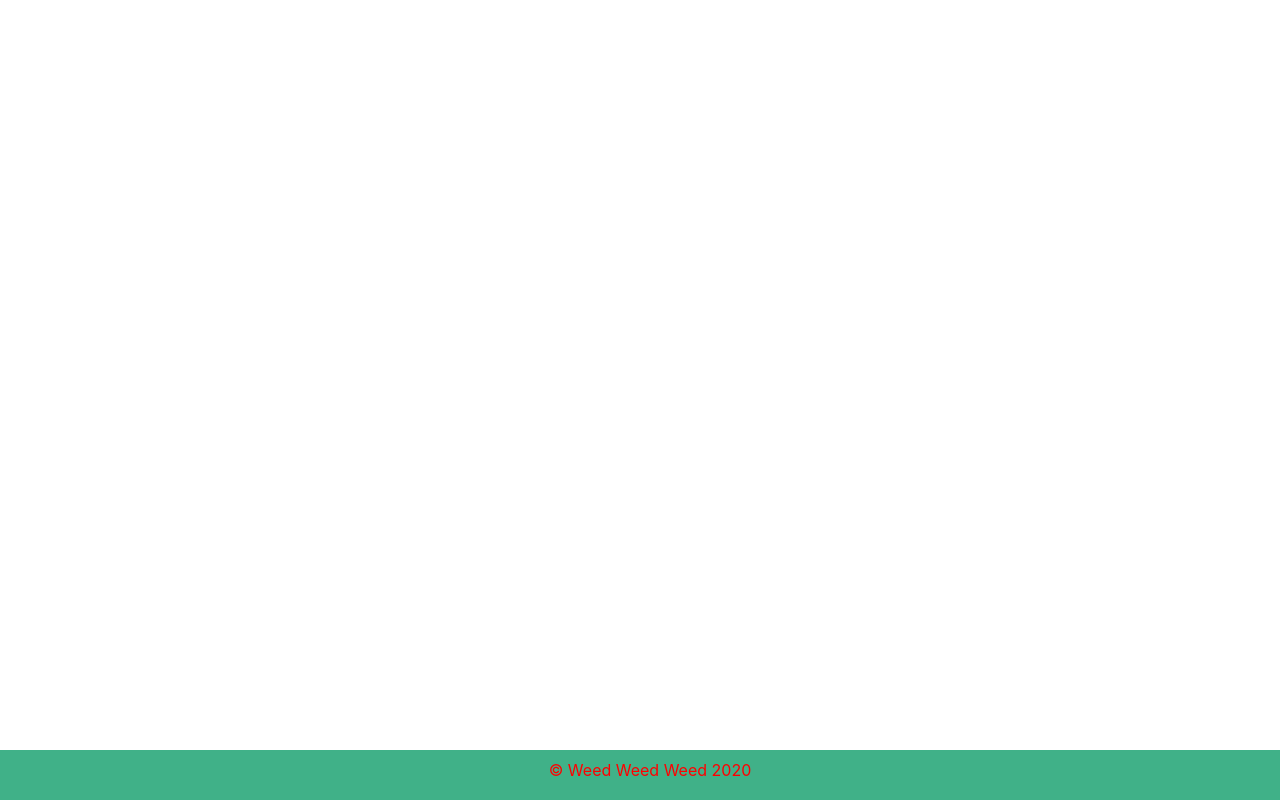
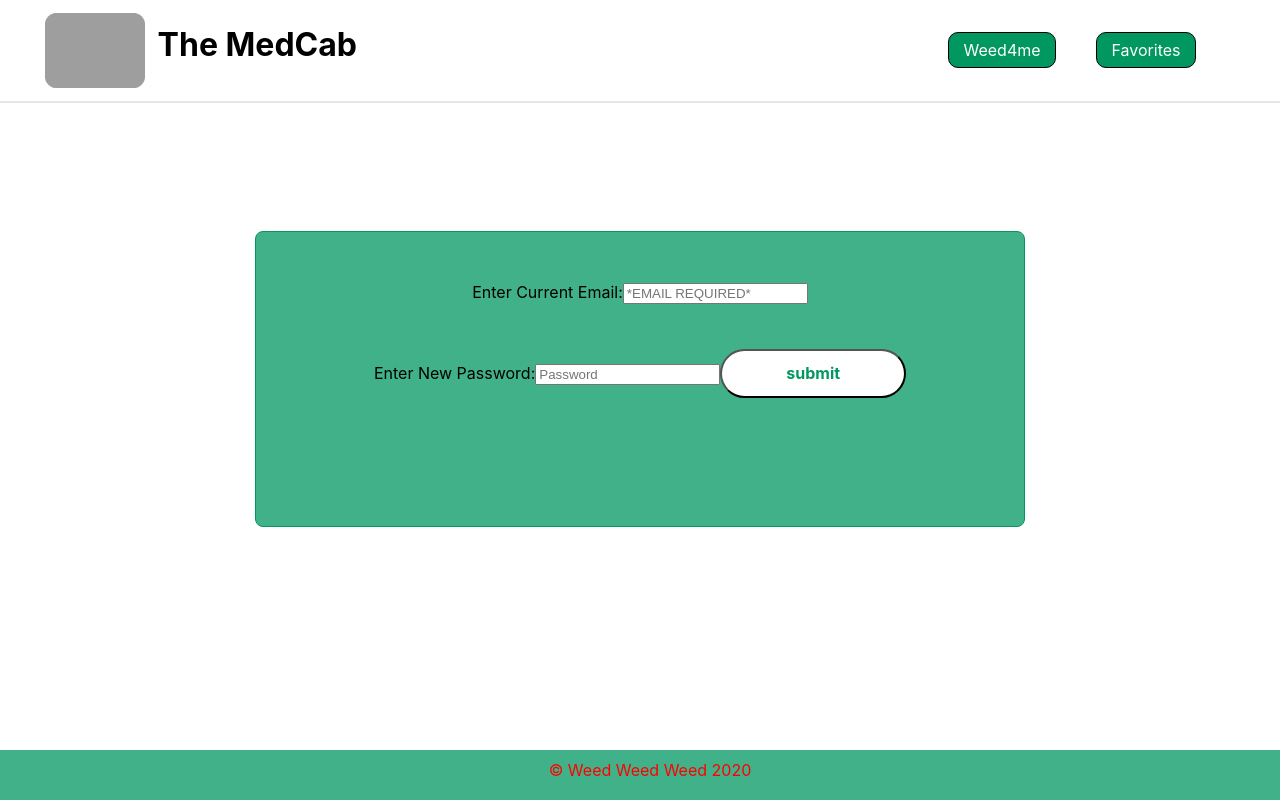
Before and after one commit to med-cab-bw-team/FE, a React (Create React App) app in the folder medcab-front-end/: page /update in a window 1280 px wide. Built offline with nearby package versions, Linux system fonts and the light colour scheme; sample sign-in values are in the browser's storage; grey boxes are pictures that could not be loaded.

Commit message:
updateform

```diff
--- a/medcab-front-end/src/App.js
+++ b/medcab-front-end/src/App.js
@@ -8,6 +8,8 @@ import SignUpForm from "./components/SignUpForm";
 import {Home} from './components/Home'
 import {Footer} from './components/Footer'
 import RecForm from './components/RecForm'
+import UpdateForm from './components/UpdateForm'
+
 
 const dummyComp = () => {
   console.log("stuff");
@@ -19,7 +21,7 @@ function App() {
     <div className="App">
       <Switch>
         {/* <h1> Giving you the 411 on your local 420 </h1> */}
-
+        <PrivateRoute exact path="/update" component={UpdateForm} />
         <PrivateRoute exact path="/" component={Home} />
         <Route exact path="/weed4me" component={RecForm} />
         <Route exact path="/signup" component={SignUpForm } />
--- /dev/null
+++ b/medcab-front-end/src/components/UpdateForm.js
@@ -0,0 +1,128 @@
+import React, {useState} from 'react';
+import {useHistory} from "react-router";
+import styled from "styled-components";
+import HeaderAuth from './HeaderAuth';
+import {connect} from 'react-redux';
+
+
+const RecStyled = styled.div `
+
+ display: flex;
+  border: 1px solid #009760;
+  border-radius: 8px;
+  flex-direction: column;
+  background: rgb(0, 151, 96, .75);
+  width: 50%;
+  padding: 5%;
+  padding-bottom: 10%;
+  padding-top: 1%;
+
+  margin: 0 auto;
+  padding-top: 20px;
+  justify-content: space-between;
+  margin-bottom: 30px;
+  padding-top:50px;
+  text-align: center;
+  margin-top: 10%;
+
+
+`;
+const ButtonStyling = styled.button`
+  font-size: 1rem;
+  margin-top: 25px;
+  border-radius: 35px;
+  color: #009760;
+  background-color: white;
+  padding-top: 2%;
+  padding-bottom: 2%;
+  padding-right:10%;
+  padding-left:10%;
+  transition: all .25s cubic-bezier(.02, .01, .47, 1);
+  font-family: inherit;
+  font-weight: 700;
+&:hover{
+  border: 1px solid #009760;
+  background-color: white;
+  color:green;
+  box-shadow: 0 15px 15px rgba(0, 0, 0, .16);
+  transform: translate(0, -5px);
+`;
+
+
+
+
+
+ const UpdateForm = (props) => {
+    const history = useHistory();
+
+
+    const handleChanges = e => {
+
+    };
+
+
+    const handleSubmit = e => {
+        e.preventDefault();
+
+          /* setTimeout(()=>{
+      history.push('/')
+    },1500)  */
+    }
+
+    return(
+        <div>
+        <HeaderAuth/>
+        <RecStyled>
+
+            <form onSubmit={handleSubmit}>
+            <label htmlFor="email">
+                Enter Current Email:
+                <input
+                name="email"
+                id="email"
+                type="email"
+                 /* value={} */
+                placeholder="*EMAIL REQUIRED*"
+
+                />
+            </label>
+
+                <br></br>
+                <br></br>
+                <label htmlFor="password">
+                Enter New Password:
+                <input
+                name="password"
+                id="password"
+                type="password"
+                 /* value={} */
+                placeholder="Password"
+                onChange={handleChanges}
+                />
+            </label>
+
+
+                <ButtonStyling type="submit" disabled="">
+            submit {""}
+          </ButtonStyling>
+
+
+
+            </form>
+        </RecStyled>
+        </div>
+
+
+    )
+
+
+}
+const mapStateToProps = (state) => {
+  return {
+
+  }
+}
+
+export default UpdateForm;
+
+ /* export default connect(mapStateToProps, {})(UpdateForm); */
```
